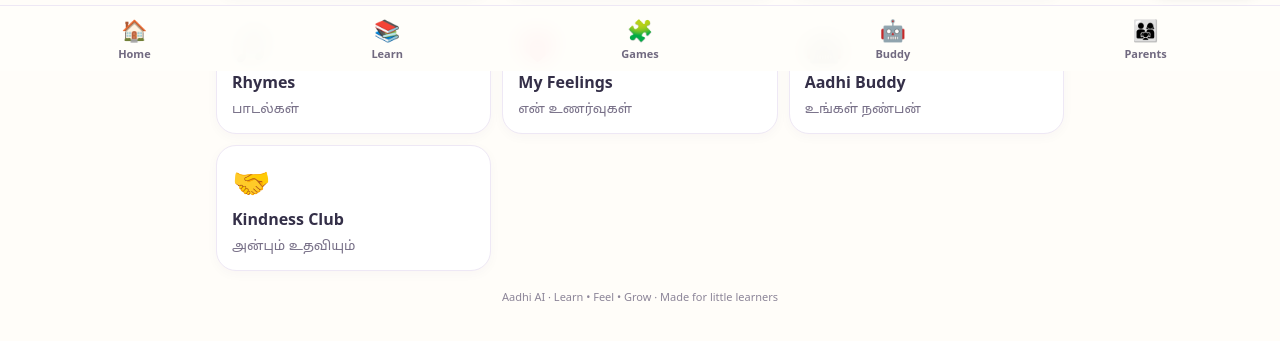
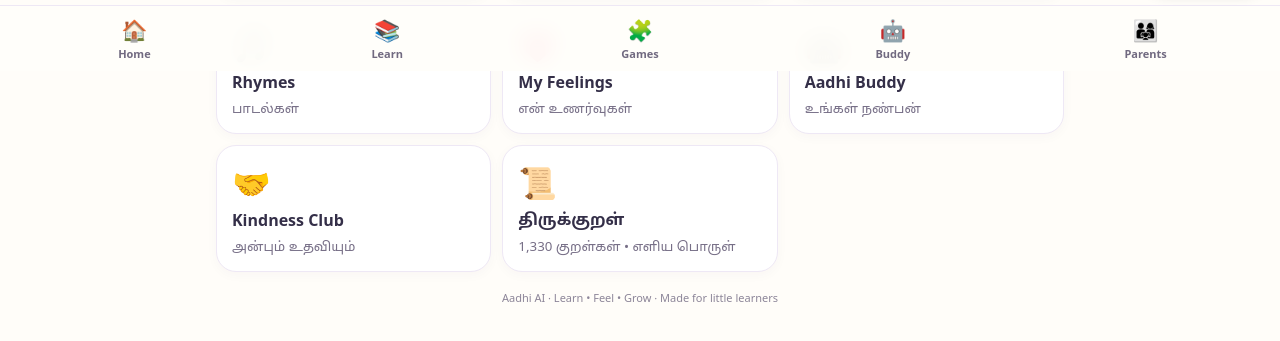
Before and after one commit to vishnuprabhu683-droid/Aadhi-Buddy, a plain HTML site: page android/app/src/main/assets/www/index.html in a window 1280 px wide. Shown: the part 729-1070 px from the top of the page. Drawn offline with Linux system fonts and the light colour scheme.

Commit message:
Update index.html

```diff
--- a/android/app/src/main/assets/www/index.html
+++ b/android/app/src/main/assets/www/index.html
@@ -164,6 +164,13 @@ footer {text-align:center;color:#8c8598;font-size:11px;margin:18px}
   <button class="tile" onclick="openPage('kindness')">
     <div class="emoji">🤝</div><b>Kindness Club</b><small>அன்பும் உதவியும்</small>
   </button>
+
+  <button class="tile" onclick="openPage('thirukkural')">
+    <div class="emoji">📜</div>
+    <b>திருக்குறள்</b>
+    <small>1,330 குறள்கள் • எளிய பொருள்</small>
+  </button>
+
 </div>
 
 <section class="panel" id="activity">
```
